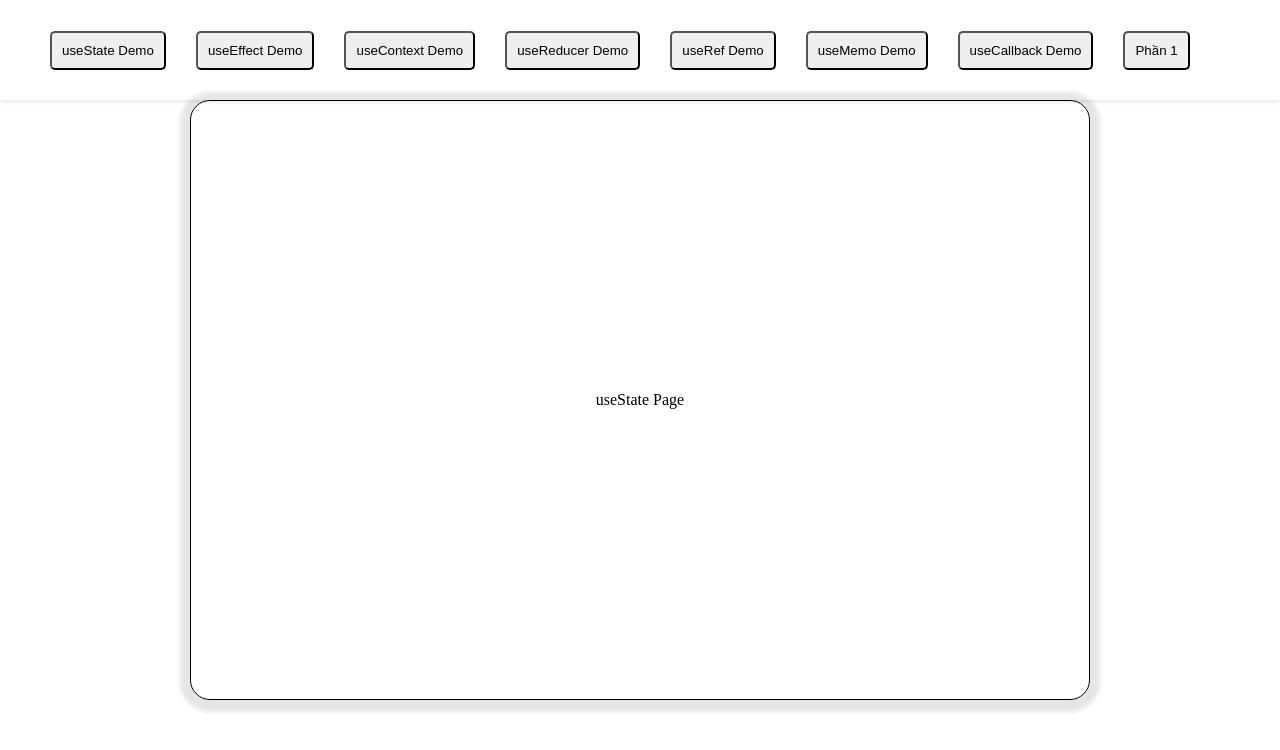
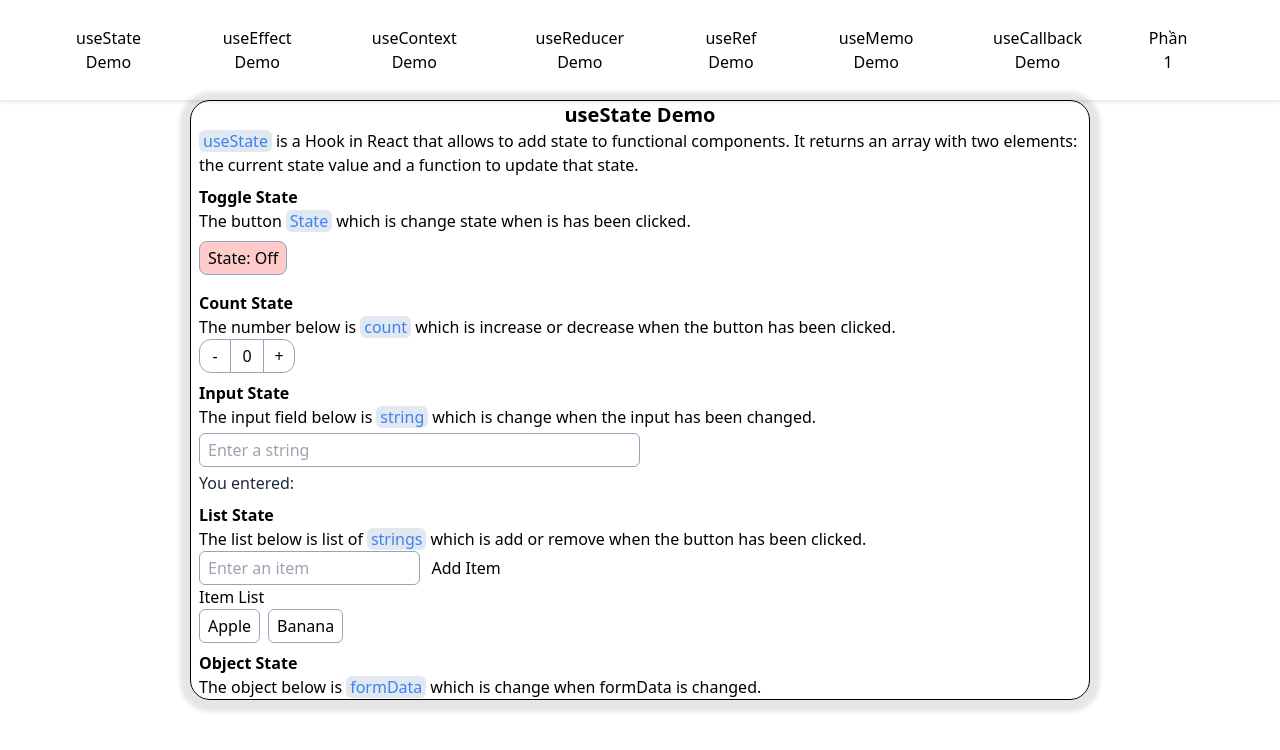
Before and after one commit to datquang03/HCM24_CPL_REACT_12_TEAM3, a React (Vite) app: page /useState in a window 1280 px wide. Shown: the top 750 px of the page. Built offline with nearby package versions, Linux system fonts and the light colour scheme.

Commit message:
Complete useEffect Demo

```diff
--- a/src/App.css
+++ b/src/App.css
@@ -60,6 +60,6 @@ header {
   display: flex;
   justify-content: center;
   border-radius: 20px;
-  align-items: center;
   box-shadow: 0 2px 4px 10px rgba(0, 0, 0, 0.1);
+  overflow: scroll;
 }
--- /dev/null
+++ b/src/components/UseState/Button.tsx
@@ -0,0 +1,15 @@
+import { useState } from "react";
+
+const UseStateButton = () => {
+  const [state, setState] = useState(false);
+  return (
+    <button
+      className={`my-2 px-2 py-1 border border-slate-400 rounded-lg ${state ? "bg-green-200" : "bg-red-200"}`}
+      onClick={() => setState(!state)}
+    >
+      State: {state ? "On" : "Off"}
+    </button>
+  );
+};
+
+export default UseStateButton;
--- /dev/null
+++ b/src/components/UseState/Count.tsx
@@ -0,0 +1,18 @@
+import { useState } from "react";
+
+const UseStateCount = () => {
+  const [count, setCount] = useState(0);
+  return <div className="flex">
+    <button
+        onClick={() => setCount(count - 1)}
+        className="w-8 px-2 py-1 border border-slate-400 rounded-l-xl"
+    >-</button>
+    <div className="w-8 px-2 py-1 border-y border-slate-400 text-center">{count}</div>
+    <button
+        onClick={() => setCount(count + 1)}
+        className="w-8 px-2 py-1 border border-slate-400 rounded-r-xl"
+    >+</button>
+  </div>;
+};
+
+export default UseStateCount;
--- /dev/null
+++ b/src/components/UseState/FetchingData.tsx
@@ -0,0 +1,73 @@
+import { useEffect, useState } from "react";
+
+interface Data {
+  login: string;
+  avatar_url: string;
+  id: number;
+  html_url: string;
+  followers: number;
+  following: number;
+  public_repos: number;
+}
+
+const FetchingDataState = () => {
+  const [inputValue, setInputValue] = useState("");
+  const [data, setData] = useState<Data>();
+  const [fetchData, setFetchData] = useState(false);
+  const [loading, setLoading] = useState(false);
+
+  useEffect(() => {
+    if (fetchData) {
+      setLoading(true);
+      fetch("https://api.github.com/users/hukoFpt")
+        .then((response) => response.json())
+        .then((data) => {
+          setTimeout(() => {
+            setData(data);
+            setLoading(false);
+            setFetchData(false);
+          }, 2000);
+        });
+    }
+  }, [fetchData]);
+
+  return (
+    <div>
+      <input
+        className="mt-2 w-1/4 mr-3 border border-slate-400 rounded-md px-2 py-1"
+        type="text"
+        value={inputValue}
+        onChange={(e) => setInputValue(e.target.value)}
+        placeholder="Enter a GitHub username"
+      />
+      <button
+        onClick={() => setFetchData(true)}
+        className="px-2 py-1 border border-slate-400 rounded-md"
+    >Fetch Data</button>
+      {loading && <p>Fetching...</p>}
+      {!loading && data && (
+        <div className="flex">
+          <div>
+            <img
+              src={data.avatar_url}
+              alt={`${data.login}'s avatar`}
+              width="95"
+            />
+            <h1 className="text-center font-semibold">{data.login}</h1>
+          </div>
+          <div className="px-2">
+            <p>ID: {data.id}</p>
+            <p>
+              URL: <a href={data.html_url}>{data.html_url}</a>
+            </p>
+            <p>Followers: {data.followers}</p>
+            <p>Following: {data.following}</p>
+            <p>Public Repos: {data.public_repos}</p>
+          </div>
+        </div>
+      )}
+    </div>
+  );
+};
+
+export default FetchingDataState;
--- /dev/null
+++ b/src/components/UseState/Input.tsx
@@ -0,0 +1,24 @@
+import { useState } from "react";
+
+const UseStateInput = () => {
+  const [text, setText] = useState("");
+  return (
+    <div>
+      <label
+        htmlFor="text"
+        className="block text-sm font-medium text-slate-800"
+      />
+      <input
+        id="text"
+        type="text"
+        placeholder="Enter a string"
+        value={text}
+        onChange={(e) => setText(e.target.value)}
+        className="my-1 w-1/2 px-2 py-1 border border-slate-400 rounded-md"
+      />
+      <p className="text-slate-800">You entered: {text}</p>
+    </div>
+  );
+};
+
+export default UseStateInput;
--- /dev/null
+++ b/src/components/UseState/List.tsx
@@ -0,0 +1,45 @@
+import { useState } from "react";
+
+const UseStateList = () => {
+  const [items, setItems] = useState<string[]>(["Apple", "Banana"]);
+  const [inputValue, setInputValue] = useState("");
+
+  const addItem = () => {
+    if (inputValue.trim() !== "") {
+      setItems([...items, inputValue]);
+      setInputValue("");
+    }
+  };
+
+  const removeItem = (index: number) => {
+    const newItems = items.filter((_, i) => i !== index);
+    setItems(newItems);
+  };
+
+  return (
+    <div>
+      <input
+        className="w-1/4 mr-3 border border-slate-400 rounded-md px-2 py-1"
+        type="text"
+        value={inputValue}
+        onChange={(e) => setInputValue(e.target.value)}
+        placeholder="Enter an item"
+      />
+      <button onClick={addItem}>Add Item</button>
+      <h1>Item List</h1>
+      <ul className="flex gap-2">
+        {items.map((item, index) => (
+          <li
+            className="border border-slate-400 rounded-md px-2 py-1 cursor-pointer"
+            key={index}
+            onClick={() => removeItem(index)}
+          >
+            {item}
+          </li>
+        ))}
+      </ul>
+    </div>
+  );
+};
+
+export default UseStateList;
--- /dev/null
+++ b/src/components/UseState/Object.tsx
@@ -0,0 +1,38 @@
+import { useState } from "react";
+
+const UseStateObject = () => {
+  const [formData, setFormData] = useState({
+    email: "",
+    password: "",
+  });
+
+  const handleChange = (e: React.ChangeEvent<HTMLInputElement>) => {
+    const { name, value } = e.target;
+    setFormData({ ...formData, [name]: value });
+  };
+
+  return (
+    <div>
+      <input
+        className="w-1/4 mr-3 border border-slate-400 rounded-md px-2 py-1"
+        type="email"
+        name="email"
+        value={formData.email}
+        onChange={handleChange}
+        placeholder="Email"
+      />
+      <input
+        className="w-1/4 mr-3 border border-slate-400 rounded-md px-2 py-1"
+        type="password"
+        name="password"
+        value={formData.password}
+        onChange={handleChange}
+        placeholder="Password"
+      />
+      <p>Email: {formData.email}</p>
+      <p>Password: {formData.password}</p>
+    </div>
+  );
+};
+
+export default UseStateObject;
--- a/src/index.css
+++ b/src/index.css
@@ -0,0 +1,3 @@
+@tailwind base;
+@tailwind components;
+@tailwind utilities;
--- a/src/pages/useState/useState.tsx
+++ b/src/pages/useState/useState.tsx
@@ -1,7 +1,79 @@
 import React from "react";
+import UseStateButton from "../../components/UseState/Button";
+import UseStateCount from "../../components/UseState/Count";
+import UseStateInput from "../../components/UseState/Input";
+import UseStateList from "../../components/UseState/List";
+import UseStateObject from "../../components/UseState/Object";
+import FetchingDataState from "../../components/UseState/FetchingData";
 
-const UseStatePage = () => {
-  return <div>useState Page</div>;
+const UseStatePage: React.FC = () => {
+  return (
+    <div className="px-2">
+      <h1 className="text-xl font-bold text-center">useState Demo</h1>
+      <p>
+        <span className="text-blue-500 bg-slate-200 rounded-md px-1 mr-1">
+          useState
+        </span>
+        is a Hook in React that allows to add state to functional components. It
+        returns an array with two elements: the current state value and a
+        function to update that state.
+      </p>
+      <h2 className="text-l font-semibold pt-2">Toggle State</h2>
+      <p>
+        The button
+        <span className="text-blue-500 bg-slate-200 rounded-md px-1 mx-1">
+          State
+        </span>
+        which is change state when is has been clicked.
+      </p>
+      <UseStateButton />
+      <h2 className="text-l font-semibold pt-2">Count State</h2>
+      <p>
+        The number below is
+        <span className="text-blue-500 bg-slate-200 rounded-md px-1 mx-1">
+          count
+        </span>
+        which is increase or decrease when the button has been clicked.
+      </p>
+      <UseStateCount />
+      <h2 className="text-l font-semibold pt-2">Input State</h2>
+      <p>
+        The input field below is
+        <span className="text-blue-500 bg-slate-200 rounded-md px-1 mx-1">
+          string
+        </span>
+        which is change when the input has been changed.
+      </p>
+      <UseStateInput />
+      <h2 className="text-l font-semibold pt-2">List State</h2>
+      <p>
+        The list below is list of
+        <span className="text-blue-500 bg-slate-200 rounded-md px-1 mx-1">
+          strings
+        </span>
+        which is add or remove when the button has been clicked.
+      </p>
+      <UseStateList />
+      <h2 className="text-l font-semibold pt-2">Object State</h2>
+      <p>
+        The object below is
+        <span className="text-blue-500 bg-slate-200 rounded-md px-1 mx-1">
+          formData
+        </span>
+        which is change when formData is changed.
+      </p>
+      <UseStateObject />
+      <h2 className="text-l font-semibold pt-2">Fetching State</h2>
+      <p>
+        The data below is fetched from
+        <span className="text-blue-500 bg-slate-200 rounded-md px-1 mx-1">
+          {"https://api.github.com/users/{login}"}
+        </span>
+        and displayed below.
+      </p>
+      <FetchingDataState />
+    </div>
+  );
 };
 
 export default UseStatePage;
```
